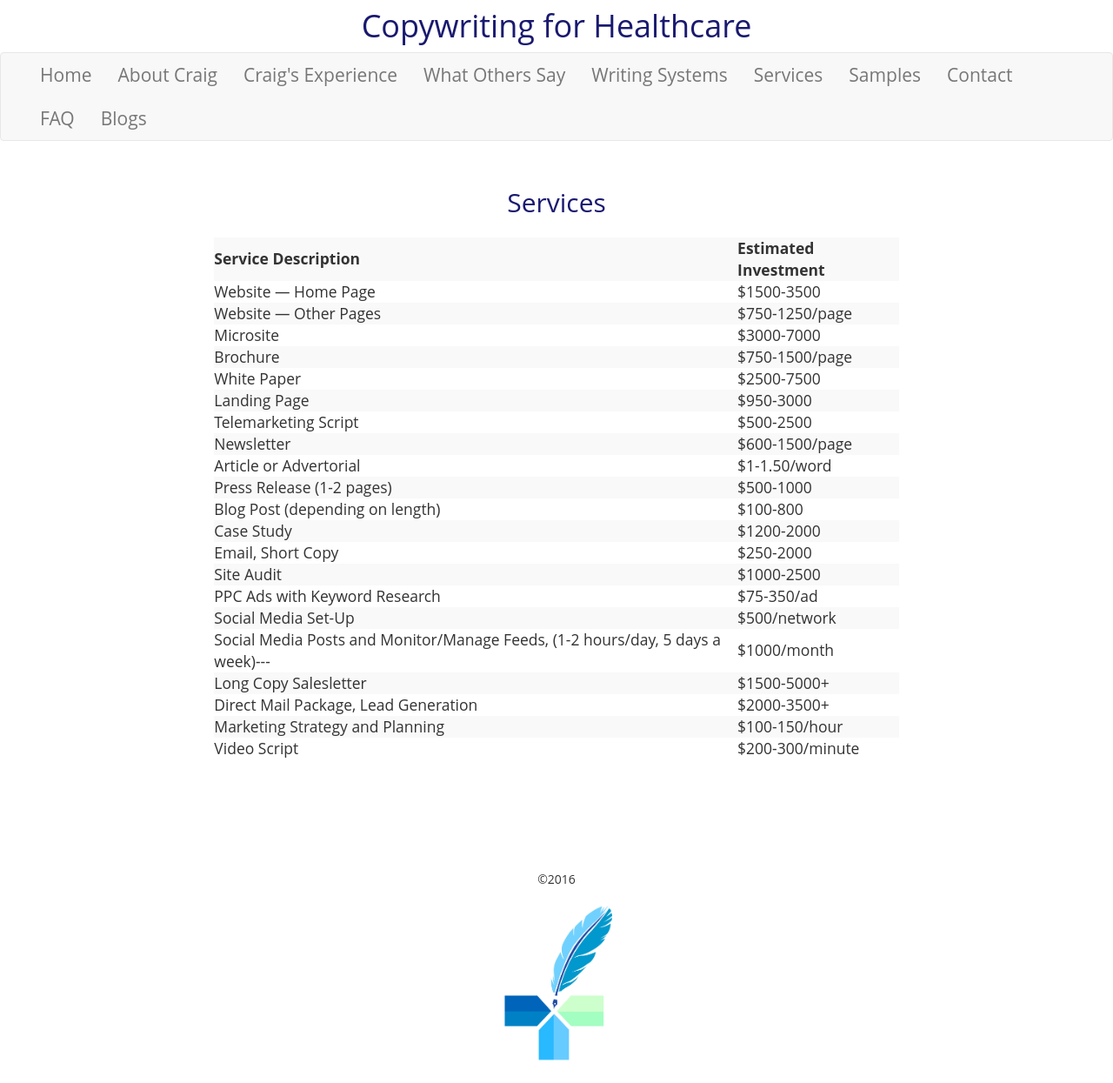
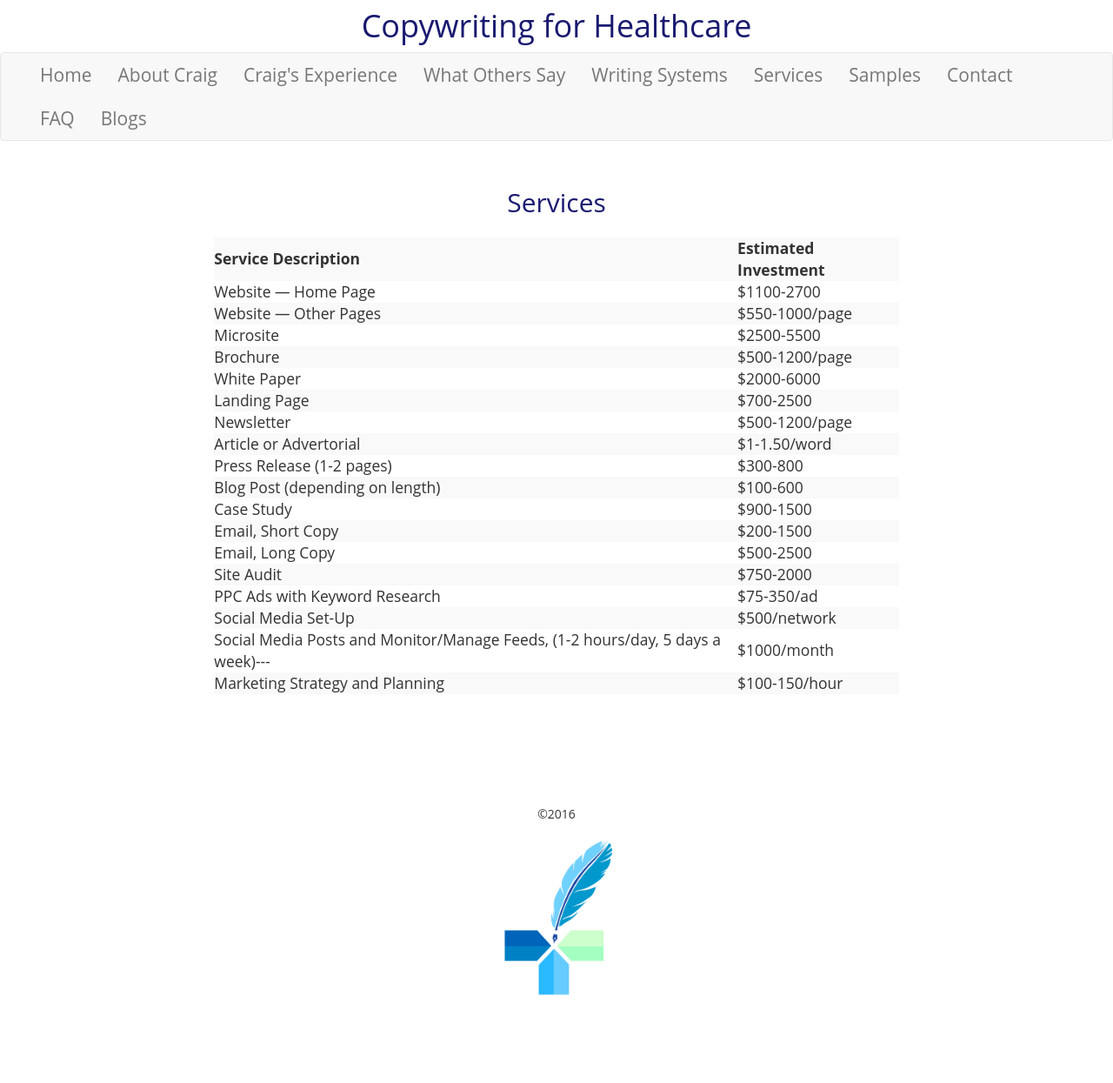
Before and after one commit to DeannaWarren/jubilant-fortnight, a Jekyll site: the page built from pages/05-services.md, in a window 1280 px wide. Shown: the whole page at 87% size. Built offline with Jekyll 4.4.1, drawn with Linux system fonts in a browser that asks for light colours; a script that is not in the unit is left out; after the commit the page ends 1170 px from its top, so only the background shows below that.

Commit message:
Update Services page

```diff
--- a/pages/05-services.md
+++ b/pages/05-services.md
@@ -13,35 +13,31 @@ permalink: /services/
       </tr>
       <tr>
         <td> Website — Home Page </td>
-        <td> $1500-3500 </td>
+        <td> $1100-2700 </td>
       </tr>
       <tr>
         <td> Website — Other Pages </td>
-        <td> $750-1250/page </td>
+        <td> $550-1000/page </td>
       </tr>
       <tr>
         <td> Microsite </td>
-        <td> $3000-7000 </td>
+        <td> $2500-5500 </td>
       </tr>
       <tr>
         <td> Brochure </td>
-        <td> $750-1500/page </td>
+        <td> $500-1200/page </td>
       </tr>
       <tr>
         <td> White Paper </td>
-        <td> $2500-7500 </td>
+        <td> $2000-6000 </td>
       </tr>
       <tr>
         <td> Landing Page </td>
-        <td> $950-3000 </td>
-      </tr>
-      <tr>
-        <td> Telemarketing Script </td>
-        <td> $500-2500  </td>
+        <td> $700-2500 </td>
       </tr>
       <tr>
         <td> Newsletter </td>
-        <td> $600-1500/page  </td>
+        <td> $500-1200/page  </td>
       </tr>
       <tr>
         <td> Article or Advertorial </td>
@@ -49,23 +45,27 @@ permalink: /services/
       </tr>
       <tr>
         <td> Press Release (1-2 pages) </td>
-        <td> $500-1000  </td>
+        <td> $300-800  </td>
       </tr>
       <tr>
         <td> Blog Post (depending on length) </td>
-        <td> $100-800 </td>
+        <td> $100-600 </td>
       </tr>
       <tr>
         <td> Case Study </td>
-        <td> $1200-2000 </td>
+        <td> $900-1500 </td>
       </tr>
       <tr>
         <td> Email, Short Copy </td>
-        <td> $250-2000  </td>
+        <td> $200-1500  </td>
+      </tr>
+      <tr>
+        <td> Email, Long Copy </td>
+        <td> $500-2500 </td>
       </tr>
       <tr>
         <td> Site Audit </td>
-        <td> $1000-2500 </td>
+        <td> $750-2000 </td>
       </tr>
       <tr>
         <td> PPC Ads with Keyword Research </td>
@@ -80,20 +80,8 @@ permalink: /services/
         <td> $1000/month </td>
       </tr>
       <tr>
-        <td> Long Copy Salesletter </td>
-        <td> $1500-5000+ </td>
-      </tr>
-      <tr>
-        <td> Direct Mail Package, Lead Generation </td>
-        <td> $2000-3500+ </td>
-      </tr>
-      <tr>
         <td> Marketing Strategy and Planning  </td>
         <td> $100-150/hour </td>
       </tr>
-      <tr>
-        <td> Video Script </td>
-        <td> $200-300/minute  </td>
-      </tr>
     </table>
   </main>
```
